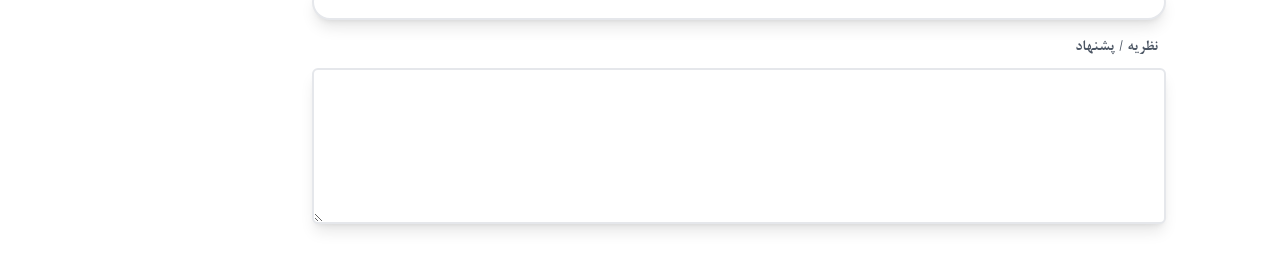
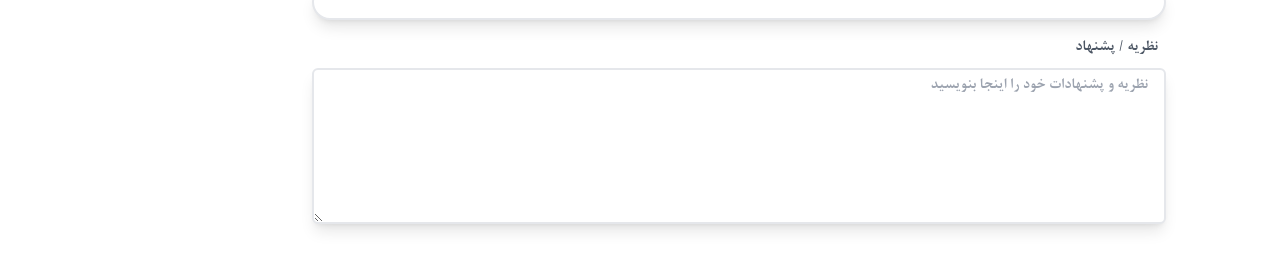
Before and after one commit to safariasif/Light, a Next.js app: page /Suggest/suggest in a window 1280 px wide. Shown: the part 284-540 px from the top of the page. Built offline with nearby package versions, Linux system fonts and the light colour scheme.

Commit message:
added placeholder in textarea

```diff
--- a/pages/Suggest/suggest.js
+++ b/pages/Suggest/suggest.js
@@ -23,6 +23,7 @@ render() {
                 typeof="textarea"
                 className="border border-2 w-full py-1  my-2 outline-none px-4 shadow-lg rounded-md"
                 rows={6}
+                placeholder={'نظریه و پشنهادات خود را اینجا بنویسید'}
               ></textarea>
             </div>
             <div className="my-4 md:w-8/12 w-10/12 mx-auto">
```
